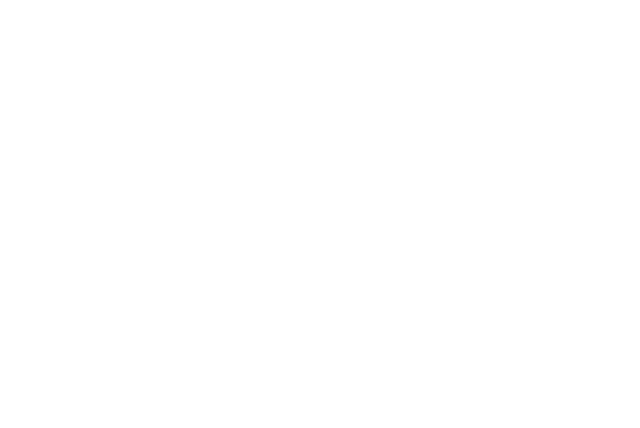
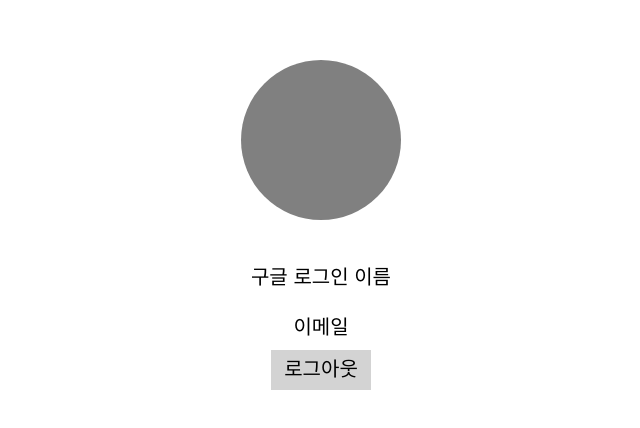
Before and after one commit to ROWELLI/Meojeori_Front, a React (Create React App) app in the folder meojeori/: page /Mypage in a window 1280 px wide. Before the commit this address had no page. Shown: the top 428 px of the page, without its empty margins (319-959 px from the left). Built offline with nearby package versions, Linux system fonts and the light colour scheme.

Commit message:
온유 : 테스트

```diff
--- a/meojeori/src/Pages/Mypage/Mypage.js
+++ b/meojeori/src/Pages/Mypage/Mypage.js
@@ -0,0 +1,60 @@
+import react from "react";
+import styled from 'styled-components';
+
+function Mypage() {
+    return (
+        <div>
+            <Container Height="220px" MarginTop="30px">
+                <Circle Width="160px" Height="160px"></Circle>
+            </Container>
+            <Container Height="50px"><Text fontSize="20px">구글 로그인 이름</Text></Container>
+            <Container Height="50px"><Text fontSize="20px">이메일</Text></Container>
+            <Container><IconButton Height="40px" Width="100px"><Text fontSize="20px">로그아웃</Text></IconButton></Container>
+        </div>
+    );
+}
+
+export const Container = styled.div`
+    margin-top: ${(props) => props.MarginTop};
+    background-color: white;
+    width: ${(props) => props.Width || "100%"};
+    height: ${(props) => props.Height || "auto"};
+    display: flex;
+    align-items: ${(props) => props.Align || "center"}; /* 세로 방향 가운데 정렬 */
+    justify-content: ${(props) => props.Justify || "center"};
+    margin-left: ${(props) => props.MarginLeft || '0px'};
+`;
+
+export const Circle = styled.div`
+    width: ${(props) => props.Width}; /* 너비 */
+    height: ${(props) => props.Height};/* 높이 */
+    background-color: ${(props) => props.Color || "gray"};/* 배경색 */
+    border-radius: 50%;/* 원 모양 만들기 */
+`;
+
+export const Text = styled.div`
+    margin-left: ${(props) => props.MarginLeft || '0px'};
+    margin-right: ${(props) => props.MarginRight || '0px'};
+    margin-top: ${(props) => props.MarginTop};
+    font-weight: ${(props) => props.FontWeight};
+    font-size: ${(props) => props.fontSize || '13px'};
+    text-align: center; /* 글자 가운데 정렬 */
+    color: ${(props) => props.Color || "#000000"}; //검정색을 디폴드 값으로 지정
+    display: inline-block; /* 텍스트를 한 줄로 표시 */
+    text-decoration :  ${(props) => props.TextDeco || "none"};
+`;
+
+const IconButton = styled.button`
+    background-color: lightgray;
+    line-height: 0;
+    border: none;
+    width: ${(props) => props.Width};  //props로 width가변값으로 만들기
+    padding: 0px;
+    height: ${(props) => props.Height};  //props로 height가변값으로 만들기
+    margin-left: ${(props) => props.MarginLeft};
+    &:hover{
+        background-color: gray;
+    }
+    `;
+
+export default Mypage;
--- a/meojeori/src/Router/Router.js
+++ b/meojeori/src/Router/Router.js
@@ -1,10 +1,12 @@
 import { Routes, Route } from 'react-router-dom'
 import Login from '../Pages/Login/Login'
+import Mypage from '../Pages/Mypage/Mypage'
 
 function Router() {
     return (
         <Routes>
             <Route path='/' element={<Login />} />
+            <Route path='/Mypage' element={<Mypage />} />
         </Routes>
     );
 }
```
Also changed, not shown: meojeori/src/Pages/Mypage/img/profile.png (added), 1 other file (tests, documents, lock files or other folders).
